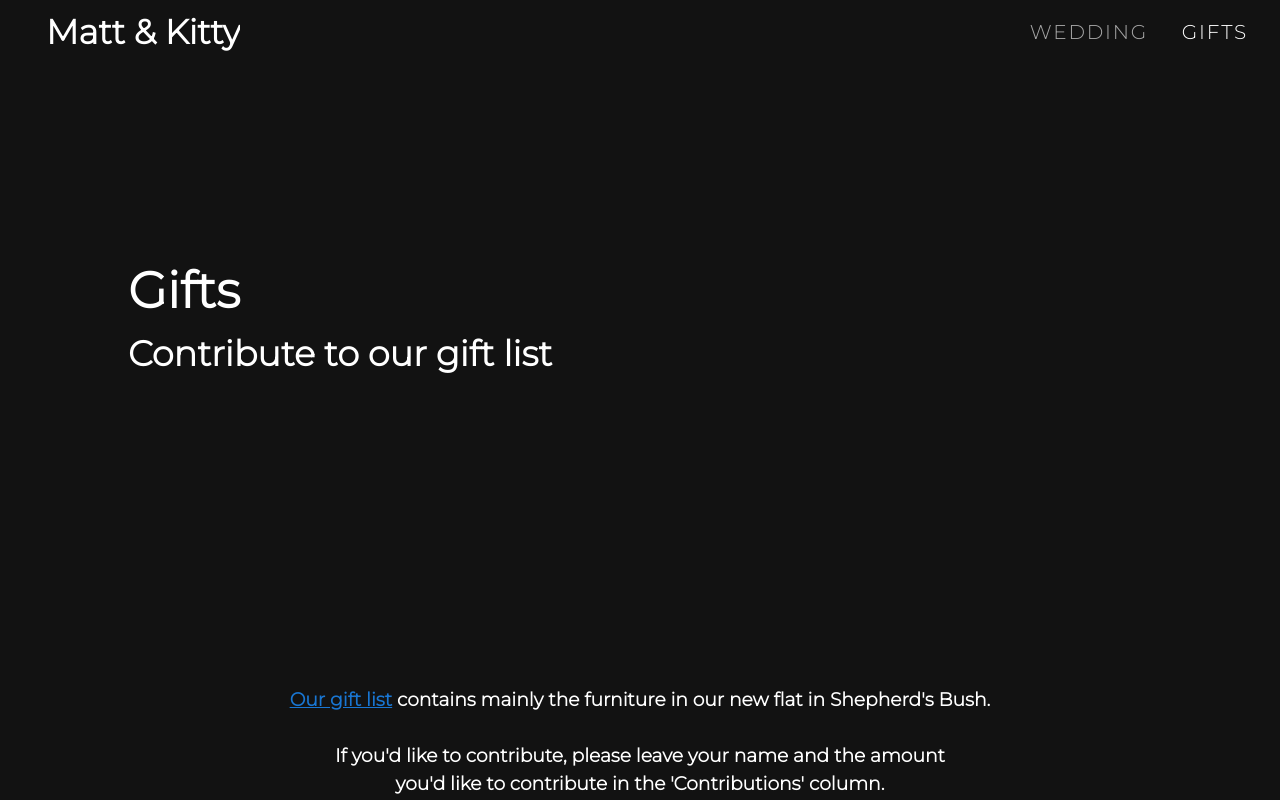
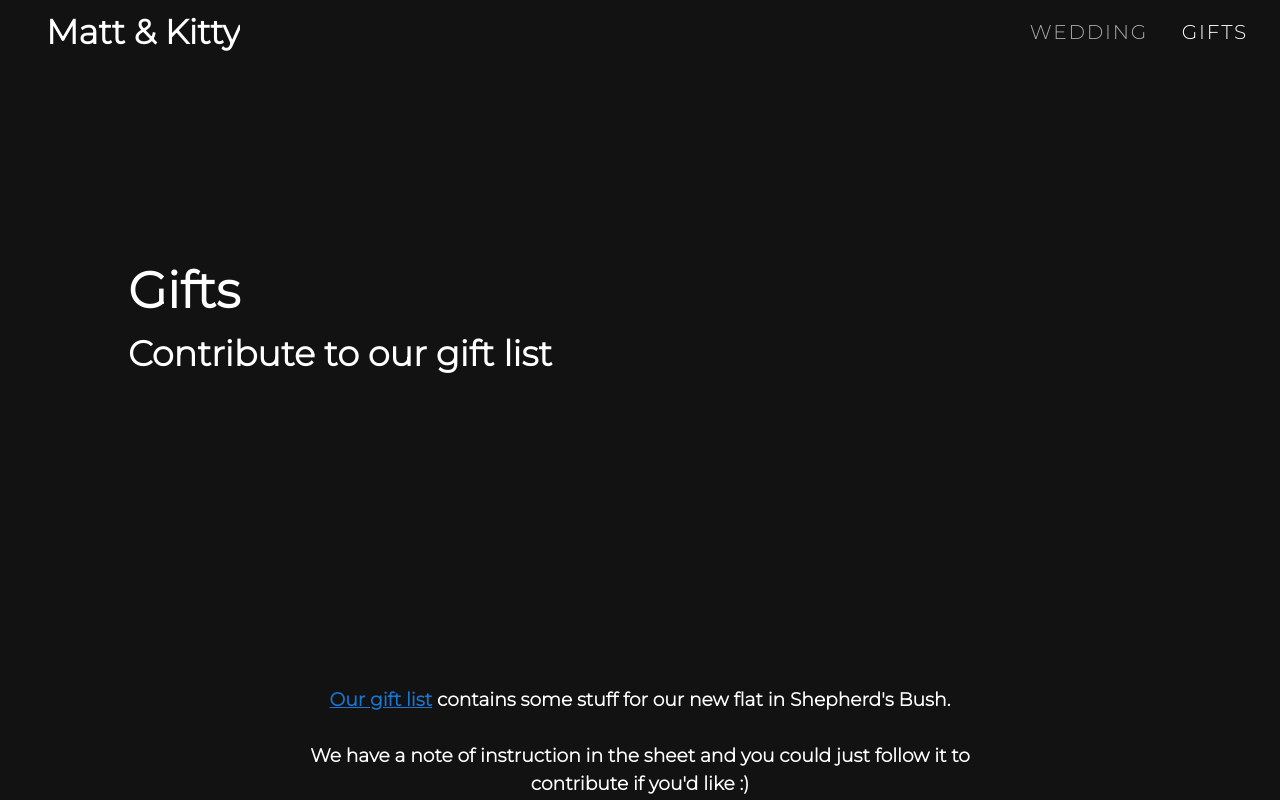
Before and after one commit to kittykg/website, a Nuxt app: page /wedding-gift-list in a window 1280 px wide. Shown: the top 800 px of the page. Built offline with nearby package versions, Linux system fonts and the light colour scheme.

Commit message:
Update gift list link, add wedding time

```diff
--- a/layouts/wedding.vue
+++ b/layouts/wedding.vue
@@ -17,6 +17,7 @@
         <div class="title-text-box" v-bind:class="textBoxClass">
           <div class="main-text">{{ mainText }}</div>
           <div class="sub-text">{{ subText }}</div>
+          <div v-if="isWeddingPage" class="sub-text">14:00 BST, 21:00 CST</div>
         </div>
       </div>
       <div class="context-container my-6">
@@ -41,6 +42,11 @@ const giftsPagePath = '/wedding-gift-list'
 
 export default Vue.extend({
   name: "wedding",
+  head() {
+    return {
+      title: "Matt & Kitty Wedding"
+    };
+  },
   data() {
     return {
       weddingPages: [
--- a/pages/matt-kitty-wedding.vue
+++ b/pages/matt-kitty-wedding.vue
@@ -2,10 +2,10 @@
   <v-container class="text-center">
     <h3 class="my-4">
       Please join our wedding ceremony at Christ Church Kensington,<br>
-      on 28 Aug 2021.<br> <br>
+      on 28 Aug 2021 14:00 BST, 21:00 CST.<br> <br>
       Click the RSVP button to tell us that you would like to come,<br>
       either in-person or virtually.<br>
-      We would send out the invitation in the next couple of weeks.
+      We would send out the invitations in the next couple of weeks.
     </h3>
 
     <v-btn outlined class="rsvp-btn my-2" v-on:click="rsvp">RSVP</v-btn>
--- a/pages/wedding-gift-list.vue
+++ b/pages/wedding-gift-list.vue
@@ -3,10 +3,12 @@
     <h3 class="my-4">
       <a
         target="_blank"
-        href="https://docs.google.com/document/d/1A3OQtT4KpplwW1UYwTbJZhrOFj6g_EeHouCVteuozt0/edit?usp=sharing">
-        Our gift list</a> contains mainly the furniture in our new flat in Shepherd's Bush.<br><br>
-      If you'd like to contribute, please leave your name and the amount<br>
-      you'd like to contribute in the 'Contributions' column.
+        href="https://docs.google.com/spreadsheets/d/1ToO72r_NBySX8WIz9IaT9_bbLPh_9X7KgA47f12FAHI/edit?usp=sharing">
+        Our gift list</a> contains some stuff for our new flat in Shepherd's Bush.<br><br>
+      We have a note of instruction in the sheet and you could just follow it to <br>
+      contribute if you'd like :) <br><br>
+      If there's any issue, please email us by clicking at the 'Contact Us' button<br>
+      at the button of this web page.
     </h3>
   </v-container>
 </template>
```
